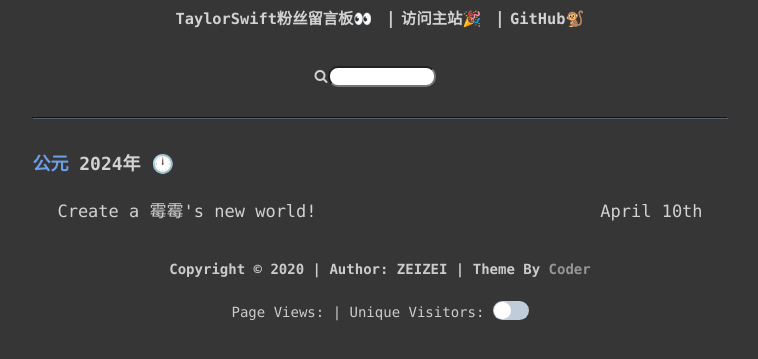
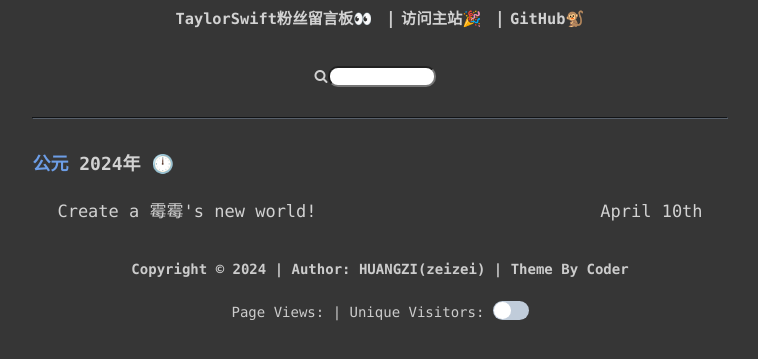
Before and after one commit to bak-zei/bak-zei.github.io, a plain HTML site: page index.html in a window 1280 px wide. Shown: the part 327-686 px from the top of the page, without its empty margins (260-1018 px from the left). Drawn offline with Linux system fonts and the light colour scheme; some packages are replaced by stand-ins of ours; a script that the page names is missing.

Commit message:
Site updated: 2024-04-11 20:44:58

```diff
--- a/index.html
+++ b/index.html
@@ -115,7 +115,7 @@
 </div>
 
     <div class="footer" id="footer">
-    <p><h4>Copyright © 2020 | Author: ZEIZEI | Theme By <a class="theme-author" target="_blank" rel="noopener" href="https://github.com/Xunzhuo/hexo-theme-coder" style="font-size:14px; color: #969696">Coder</a></h4>
+    <p><h4>Copyright © 2024 | Author: HUANGZI(zeizei) | Theme By Coder</a></h4>
 
         <script async src="//busuanzi.ibruce.info/busuanzi/2.3/busuanzi.pure.mini.js"></script>
         <span id="busuanzi_container_site_pv">Page Views: <span id="busuanzi_value_site_pv"></span></span>
```
